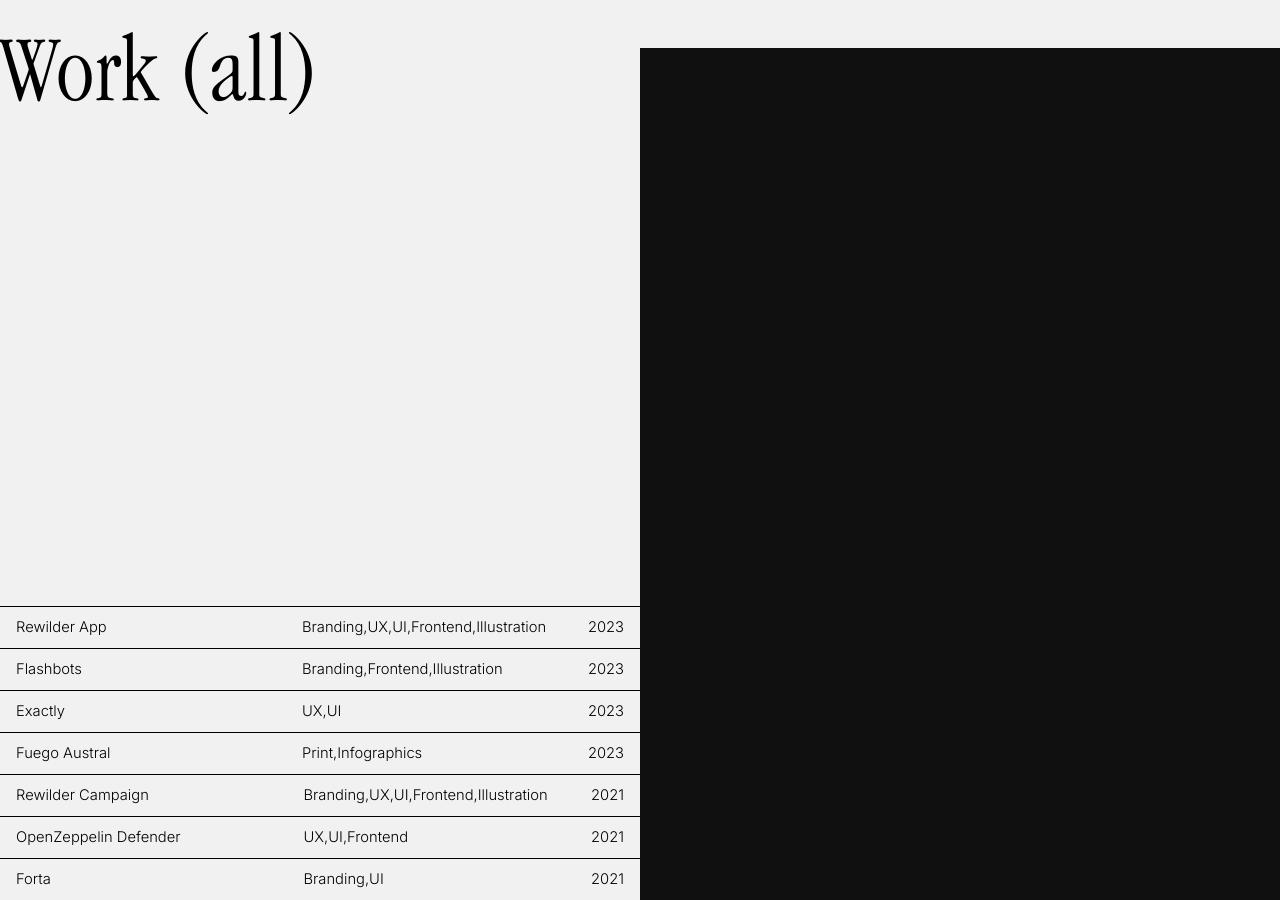
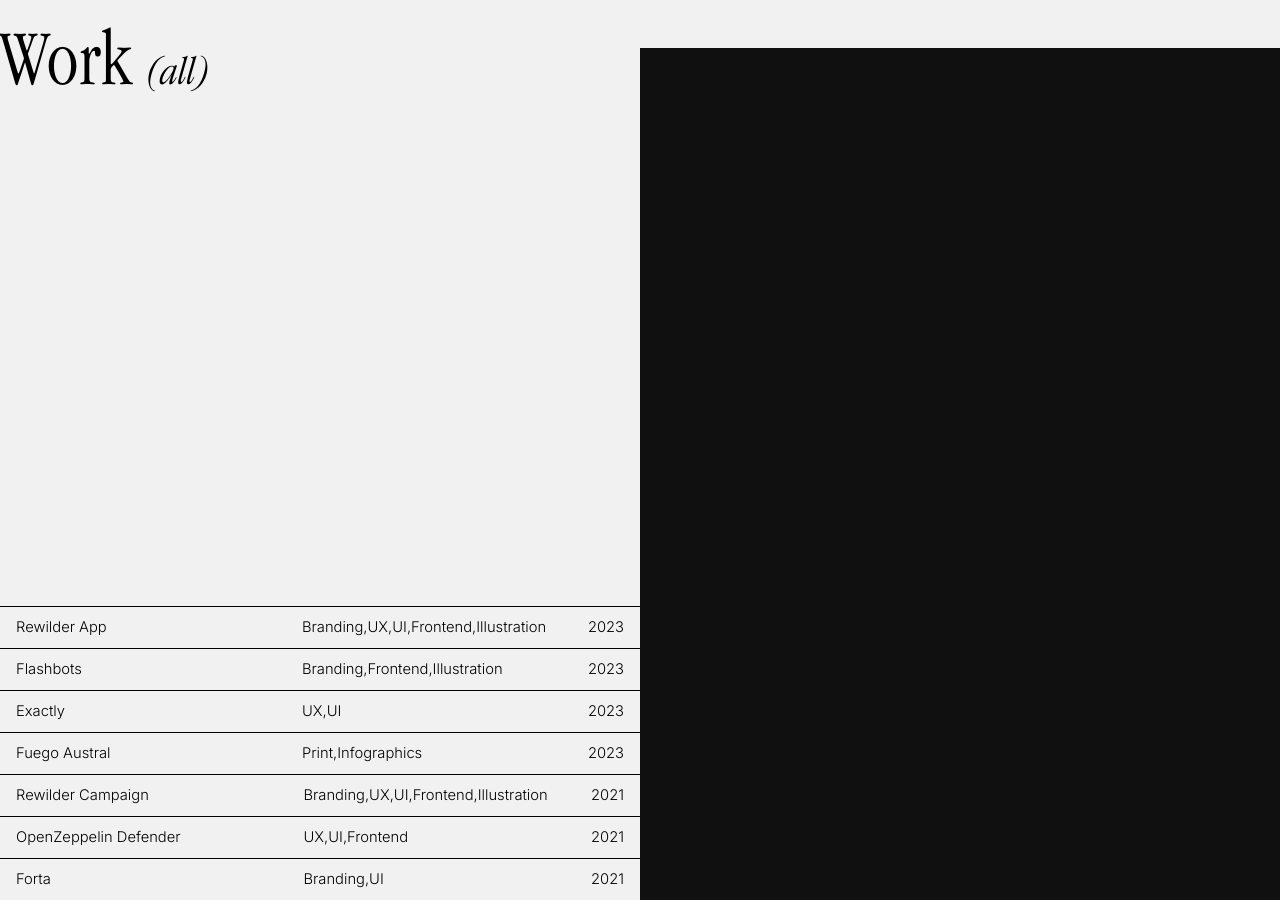
Before and after one commit to deadpine/deadpine.xyz, a Jekyll site: the page built from work.md, in a window 1280 px wide. Built offline with Jekyll 4.4.1, drawn with Linux system fonts in a browser that asks for light colours; some web fonts are replaced.

Commit message:
add italic font

```diff
--- a/css/style.css
+++ b/css/style.css
@@ -2,6 +2,13 @@
   font-family: 'ITC Garamond Std';
   src: url(../fonts/ITCGaramondStd-LtCond.otf);
   font-weight: 300;
+  font-style: normal;
+}
+@font-face {
+  font-family: 'ITC Garamond Std';
+  src: url(../fonts/ITCGaramondStd-LtCondIta.otf);
+  font-weight: 300;
+  font-style: italic;
 }
 
 * {
@@ -27,7 +34,13 @@
 h1 {
   font-family: 'ITC Garamond Std', serif;
   font-style: normal;
-  font-size: 6rem;
+  font-size: 5rem;
+  margin-bottom: 2rem;
+  font-weight: 300;
+}
+h1 span {
+  font-style: italic;
+  font-size: 2.5rem;
   margin-bottom: 2rem;
   font-weight: 300;
 }
@@ -121,7 +134,7 @@
   z-index: 10;
   position: absolute;
   width: 50%;
-  top: 0;
+  top: 3rem;
   right: 0;
 }
 .project .cover .cover-img {
@@ -129,7 +142,8 @@
   max-width: calc(100% - 2rem);
   max-height: calc(100vh - 5rem);
 }
-.project:hover .cover {
+.project:hover .cover,
+.project:active .cover {
   display: flex;
 }
 
```
Also changed, not shown: fonts/ITCGaramondStd-LtCondIta.otf (added).
